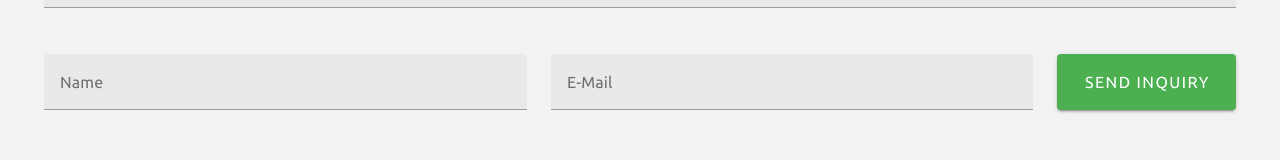
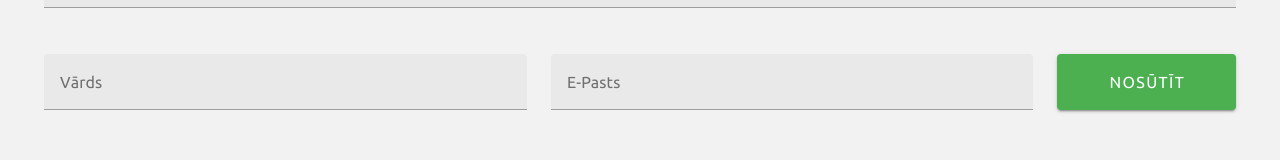
Before and after one commit to LeanWasTaken/Family-Project, a Vue app: page / in a window 1280 px wide. Shown: the part 2146-2306 px from the top of the page. Built offline with nearby package versions, Linux system fonts and the light colour scheme; what vue-email would draw is missing.

Commit message:
some changes

```diff
--- a/src/components/content/ContactComponent.vue
+++ b/src/components/content/ContactComponent.vue
@@ -14,8 +14,9 @@
           <v-text-field
             v-model="name"
             type="name"
+            placeholder="Jānis"
             :rules="nameRules"
-            label="Name"
+            :label="nameLabel"
             required
           ></v-text-field>
         </v-col>
@@ -25,12 +26,14 @@
             type="email"
             placeholder="johndoe@gmail.com"
             :rules="emailRules"
-            label="E-Mail"
+            :label="emailLabel"
             required
           ></v-text-field>
         </v-col>
         <v-col cols="12" md="2">
-          <v-btn class="button" :disabled="!valid" @click="submitForm">Send Inquiry</v-btn></v-col
+          <v-btn class="button" :disabled="!valid" @click="submitForm">{{
+            $t('contact.button')
+          }}</v-btn></v-col
         >
       </v-row>
     </div>
@@ -39,9 +42,15 @@
 
 <script setup>
 import { ref, computed } from 'vue'
+import { useI18n } from 'vue-i18n'
+
+const { t } = useI18n()
 
 const name = ref('')
 const email = ref('')
+
+const nameLabel = t('contact.name')
+const emailLabel = t('contact.email')
 
 const nameRules = [
   (value) => {
--- a/src/locales/en.json
+++ b/src/locales/en.json
@@ -19,7 +19,11 @@
     "button": "Get Lorem Ipsum'd"
   },
   "contact": {
-    "slogan": "Can't choose ? We're here to help"
+    "slogan": "Can't choose ? We're here to help",
+    "button": "Send",
+    "name": "Name",
+    "email": "E-Mail",
+    "question": "Your question"
   },
   "about": {
     "image-1-title": "Lorem ipsum",
--- a/src/locales/lv.json
+++ b/src/locales/lv.json
@@ -19,7 +19,11 @@
     "button": "Iegūt Lorem Ipsum"
   },
   "contact": {
-    "slogan": "Nevarat izvēlēties ? Mēs palīdzēsim"
+    "slogan": "Nevarat izvēlēties ? Mēs palīdzēsim",
+    "button": "Nosūtīt",
+    "name": "Vārds",
+    "email": "E-Pasts",
+    "question": "Jūsu jautājums"
   },
   "about": {
     "image-1-title": "Lorem ipsum",
--- a/src/locales/ru.json
+++ b/src/locales/ru.json
@@ -19,7 +19,11 @@
     "button": "Получить Lorem Ipsum"
   },
   "contact": {
-    "slogan": "Не можете выбрать? Мы Вам поможем!"
+    "slogan": "Не можете выбрать? Мы Вам поможем!",
+    "button": "Nosūtīt but in russian",
+    "name": "Vārds but in russian",
+    "email": "E-Pasts but in russian",
+    "question": "Jūsu jautājums but in russian"
   },
   "about": {
     "image-1-title": "Lorem ipsum",
```
